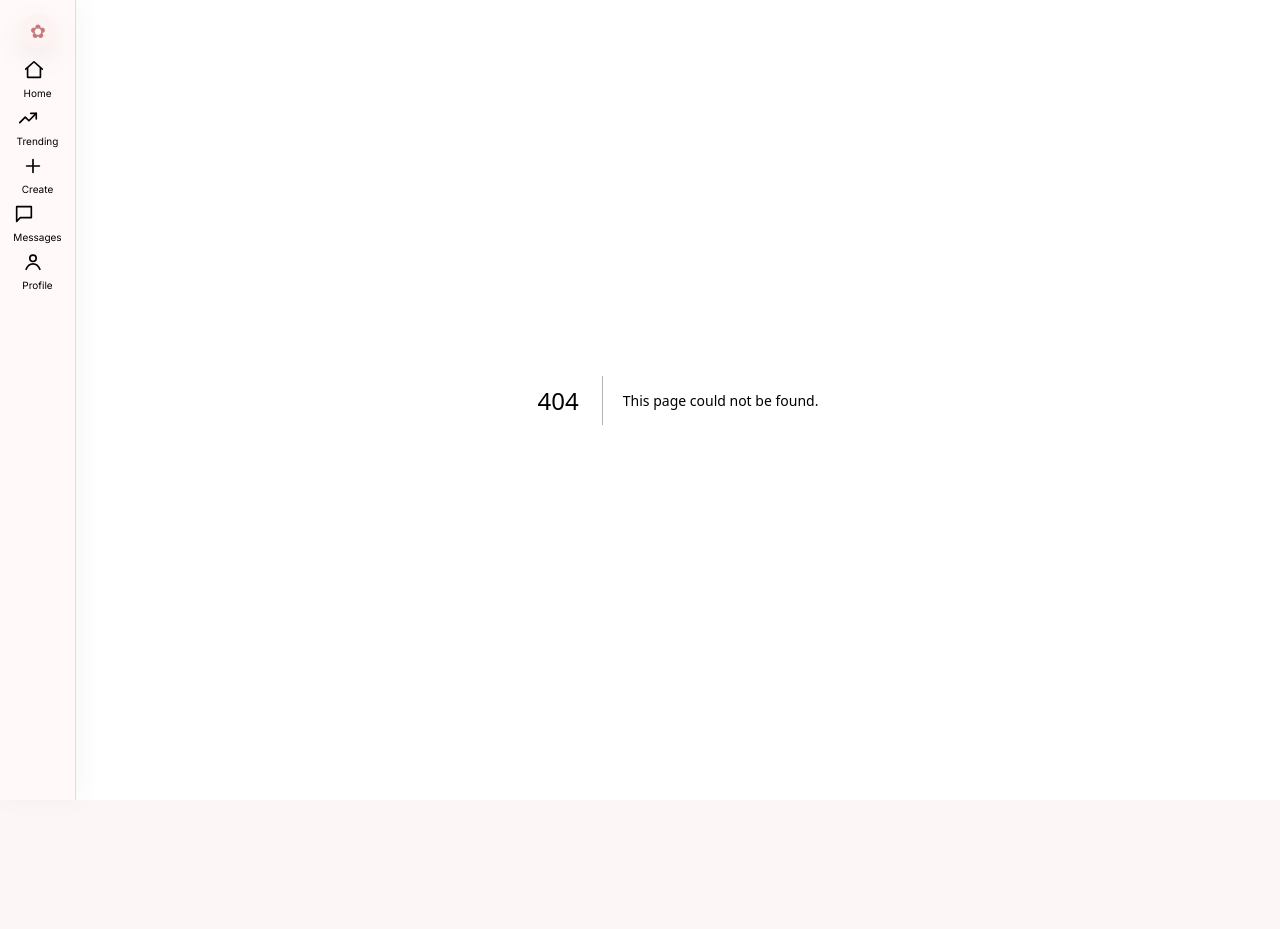
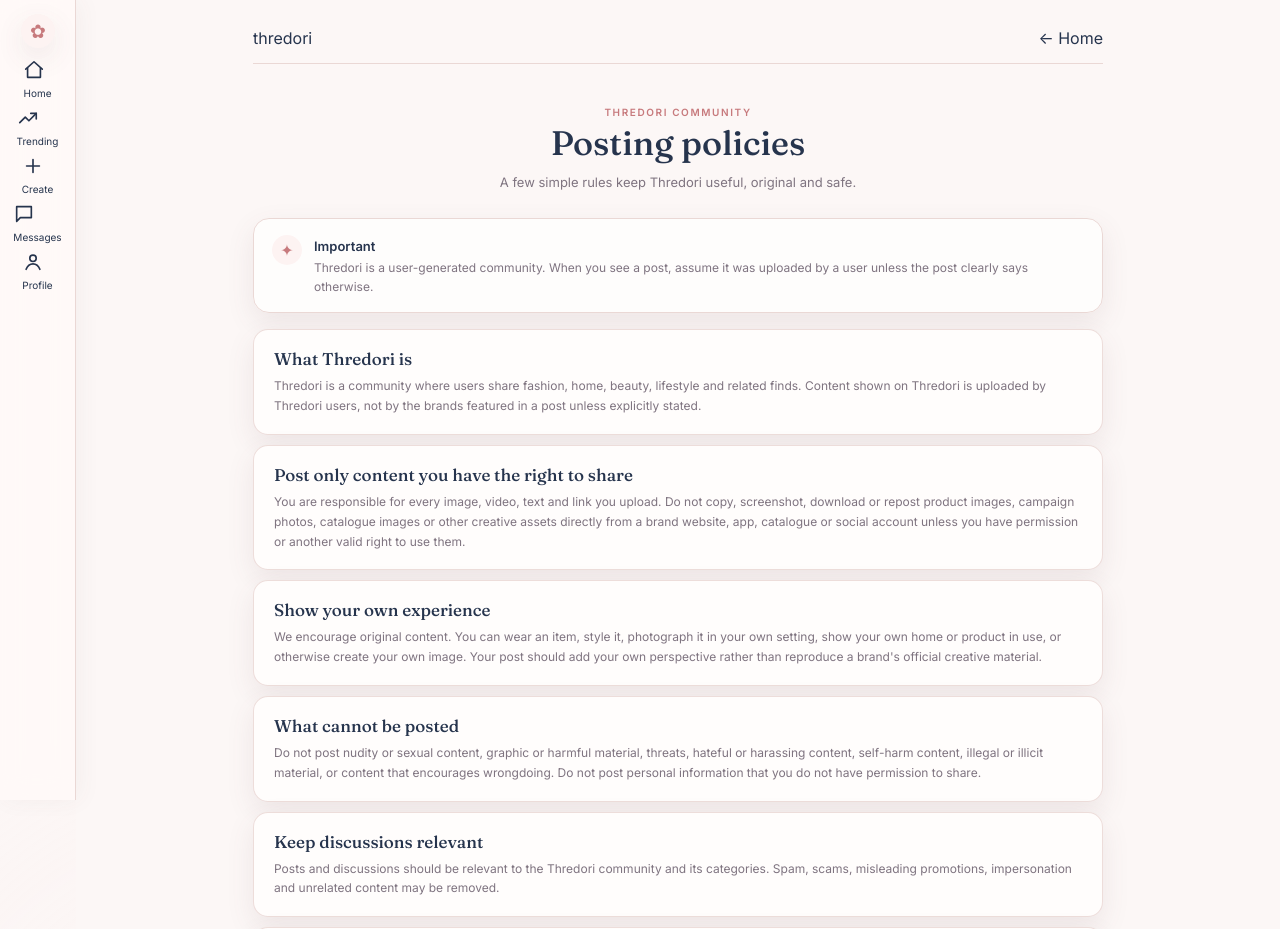
Before and after one commit to shreyasarrafbiz-sys/thredori, a Next.js app: page /policies in a window 1280 px wide. Before the commit this address had no page. Shown: the top 929 px of the page. Before the commit the page ends 800 px from the top, so only its background shows below. Built offline with nearby package versions, Linux system fonts and the light colour scheme.

Commit message:
Add Thredori posting policies page

```diff
--- /dev/null
+++ b/app/policies/page.js
@@ -0,0 +1,94 @@
+"use client";
+
+import Link from "next/link";
+
+const sections = [
+  {
+    title: "What Thredori is",
+    body: "Thredori is a community where users share fashion, home, beauty, lifestyle and related finds. Content shown on Thredori is uploaded by Thredori users, not by the brands featured in a post unless explicitly stated.",
+  },
+  {
+    title: "Post only content you have the right to share",
+    body: "You are responsible for every image, video, text and link you upload. Do not copy, screenshot, download or repost product images, campaign photos, catalogue images or other creative assets directly from a brand website, app, catalogue or social account unless you have permission or another valid right to use them.",
+  },
+  {
+    title: "Show your own experience",
+    body: "We encourage original content. You can wear an item, style it, photograph it in your own setting, show your own home or product in use, or otherwise create your own image. Your post should add your own perspective rather than reproduce a brand's official creative material.",
+  },
+  {
+    title: "What cannot be posted",
+    body: "Do not post nudity or sexual content, graphic or harmful material, threats, hateful or harassing content, self-harm content, illegal or illicit material, or content that encourages wrongdoing. Do not post personal information that you do not have permission to share.",
+  },
+  {
+    title: "Keep discussions relevant",
+    body: "Posts and discussions should be relevant to the Thredori community and its categories. Spam, scams, misleading promotions, impersonation and unrelated content may be removed.",
+  },
+  {
+    title: "Moderation",
+    body: "Thredori may automatically check images and text for unsafe content before publication and may remove or restrict content that violates these policies. Automated checks are not perfect, so Thredori may also review reports or take additional action when needed.",
+  },
+  {
+    title: "Your responsibility",
+    body: "By posting, you confirm that you have the necessary rights to share the content and that it follows these policies. Thredori does not endorse every user submission and is not the source of user-uploaded content.",
+  },
+];
+
+export default function PoliciesPage() {
+  return (
+    <main className="page">
+      <section className="shell page-rise">
+        <div className="topbar">
+          <Link href="/" className="wordmark">thredori</Link>
+          <Link href="/" className="back">← Home</Link>
+        </div>
+
+        <header className="hero">
+          <p className="eyebrow">THREDORI COMMUNITY</p>
+          <h1>Posting policies</h1>
+          <p className="intro">A few simple rules keep Thredori useful, original and safe.</p>
+        </header>
+
+        <div className="notice">
+          <span className="notice-icon">✦</span>
+          <div>
+            <strong>Important</strong>
+            <p>Thredori is a user-generated community. When you see a post, assume it was uploaded by a user unless the post clearly says otherwise.</p>
+          </div>
+        </div>
+
+        <div className="sections">
+          {sections.map((section) => (
+            <article key={section.title} className="policy-card">
+              <h2>{section.title}</h2>
+              <p>{section.body}</p>
+            </article>
+          ))}
+        </div>
+
+        <p className="footer-note">These community rules are intended to explain how Thredori operates and do not replace legal advice. If you are unsure whether you have the right to upload something, do not upload it.</p>
+      </section>
+
+      <style jsx>{`
+        .page { min-height:100vh; padding:28px 28px 90px; background:var(--blush); }
+        .shell { width:min(850px,100%); margin:0 auto; }
+        .topbar { display:flex; align-items:center; justify-content:space-between; padding-bottom:15px; border-bottom:1px solid var(--cotton-line); }
+        .wordmark { font:italic 20px/1 var(--font-voice); color:var(--ink); }
+        .back { font:600 12px var(--font-sans); color:var(--muted); }
+        .hero { padding:42px 0 25px; text-align:center; }
+        .eyebrow { margin:0 0 7px; font:700 10px var(--font-sans); letter-spacing:.16em; color:var(--madder); }
+        h1 { margin:0; font:600 34px/1.1 var(--font-voice); color:var(--ink); }
+        .intro { margin:10px auto 0; max-width:520px; font:13px/1.6 var(--font-sans); color:var(--muted); }
+        .notice { display:flex; gap:12px; align-items:flex-start; padding:16px 18px; margin-bottom:16px; border:1px solid var(--cotton-line); border-radius:16px; background:rgba(255,255,255,.7); box-shadow:var(--shadow-soft); }
+        .notice-icon { width:30px; height:30px; display:grid; place-items:center; flex:0 0 auto; border-radius:50%; background:var(--blush-soft); color:var(--madder); }
+        .notice strong { font:600 13px var(--font-sans); color:var(--ink); }
+        .notice p { margin:4px 0 0; font:12px/1.55 var(--font-sans); color:var(--muted); }
+        .sections { display:flex; flex-direction:column; gap:10px; }
+        .policy-card { padding:18px 20px; border:1px solid rgba(234,216,213,.85); border-radius:15px; background:var(--cotton); box-shadow:var(--shadow-soft); }
+        h2 { margin:0 0 7px; font:600 17px var(--font-voice); color:var(--ink); }
+        .policy-card p { margin:0; font:12px/1.65 var(--font-sans); color:var(--muted); }
+        .footer-note { margin:18px 5px 0; font:11px/1.55 var(--font-sans); color:var(--muted); text-align:center; }
+        @media (max-width:620px) { .page { padding:20px 16px 90px; } .hero { padding:32px 0 20px; } h1 { font-size:29px; } }
+      `}</style>
+    </main>
+  );
+}
```
